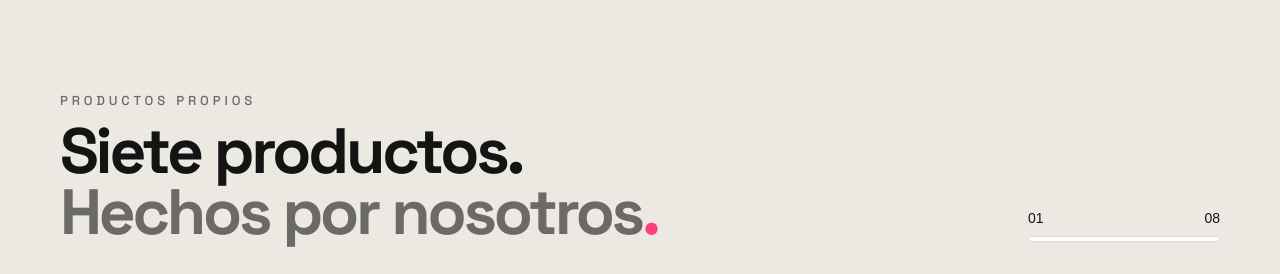
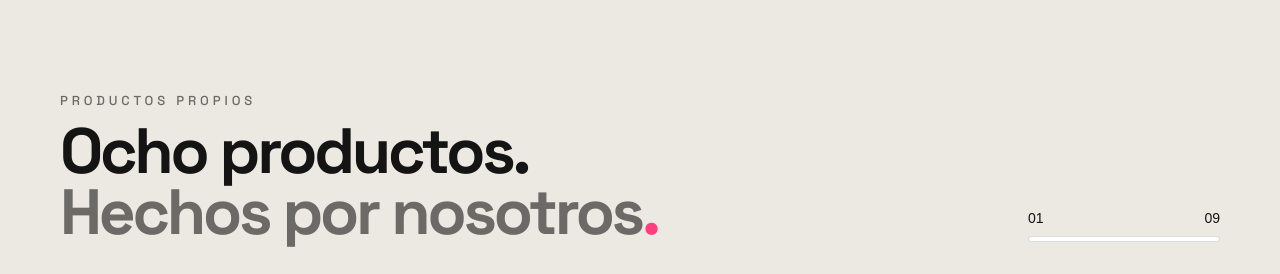
Before and after one commit to MADGRISMAD/hyperion-marketing, a Next.js app: page / in a window 1280 px wide. Shown: the part 3080-3354 px from the top of the page. Built offline with nearby package versions, Linux system fonts and the light colour scheme; no server answers; a web font is replaced by a local one.

Commit message:
Productos: Camión TJ tercero, Grids cuarto y Barbella quinto (ahora son ocho)

```diff
--- a/src/app/layout.js
+++ b/src/app/layout.js
@@ -25,7 +25,7 @@ export const metadata = {
   metadataBase: new URL("https://hyperionmkt.com"),
   title: "Hyperion Software | Sistemas a medida, puntos de venta y automatización",
   description:
-    "10 años creando sistemas a la medida, puntos de venta, automatizaciones y servicio técnico para negocios. Creadores de Mitiendita, Mirestaurante, Internships.gg, Caresia, Grids, BeHive y Camión TJ.",
+    "10 años creando sistemas a la medida, puntos de venta, automatizaciones y servicio técnico para negocios. Creadores de Mitiendita, Caresia, Camión TJ, Grids, Barbella, Mirestaurante, Internships.gg y BeHive.",
   alternates: { canonical: "/" },
   openGraph: {
     title: "Hyperion Software | Sistemas a medida, puntos de venta y automatización",
--- a/src/app/page.js
+++ b/src/app/page.js
@@ -39,6 +39,8 @@ import restauranteWeb from "../../public/productos/mirestaurante-landing.webp"
 import internshipsWeb from "../../public/productos/internships-landing.png"
 import gridsWeb from "../../public/productos/grids-web.jpg"
 import gridsMovil from "../../public/productos/grids-movil.jpg"
+import barbellaWeb from "../../public/productos/barbella-web.jpg"
+import barbellaMovil from "../../public/productos/barbella-movil.jpg"
 import behiveWeb from "../../public/productos/behive-landing.webp"
 import camionWeb from "../../public/productos/camion-web.jpg"
 import camionMovil from "../../public/productos/camion-movil.jpg"
@@ -87,7 +89,7 @@ function Head({ eyebrow, title, text, center = false, light = false, small = fal
 function Numbers() {
   const stats = [
     { n: 10, s: "+", label: "años construyendo software" },
-    { n: 7, s: "", label: "productos propios, diseñados y construidos aquí" },
+    { n: 8, s: "", label: "productos propios, diseñados y construidos aquí" },
     { n: 100, s: "%", label: "desarrollo a la medida, sin plantillas" },
     { n: 1, s: "", label: "equipo que diseña, programa, instala y da soporte" },
   ]
@@ -136,6 +138,44 @@ const products = [
     phone: [caresiaMovil, "Caresia en el celular"],
   },
   {
+    name: "Camión TJ",
+    cat: "Movilidad",
+    bg: "#ffffff",
+    fg: "ink",
+    live: "https://camion.15-235-62-27.sslip.io",
+    tagline: "Cómo llegar en camión, y cuánto te va a costar.",
+    description: "Rutas reales de Tijuana: camiones, taxis de ruta y calafias. Te dice qué tomar, cuánto cuesta cada pasaje y te guía a pie hasta la parada.",
+    features: ["Más de 100 rutas con su trazado real", "Opciones por más barata, más rápida o menos caminar", "Camino a pie a la parada y aviso para bajar"],
+    web: [camionWeb, "Pantallas de búsqueda, opciones y detalle de Camión TJ"],
+    phone: [camionMovil, "Camino a pie a la parada en Camión TJ"],
+  },
+  {
+    name: "Grids",
+    cat: "Tu enlace en cuadros",
+    bg: "#ffffff",
+    fg: "ink",
+    live: "https://miinfo.15-235-62-27.sslip.io",
+    liveLabel: "Grids",
+    tagline: "Tu negocio, armado en cuadritos.",
+    description: "Fotos, WhatsApp, redes, menú y agenda en un solo enlace. Cada cosa en su cuadro, para compartir por WhatsApp.",
+    features: ["WhatsApp, teléfono, correo y hasta 8 enlaces", "Botón para guardar tu contacto", "Agenda opcional con confirmación por correo"],
+    web: [gridsWeb, "Página de inicio de Grids con un grid de ejemplo"],
+    phone: [gridsMovil, "Grids en el celular"],
+  },
+  {
+    name: "Barbella",
+    cat: "Agenda y caja",
+    bg: "#ffffff",
+    fg: "ink",
+    live: "https://miestudio.15-235-62-27.sslip.io",
+    liveLabel: "Barbella",
+    tagline: "Todo tu local, en una sola agenda.",
+    description: "Agenda por persona que no deja empalmar, anticipos y caja para barberías, salones de uñas, pestañas y spas. Hecho en México.",
+    features: ["Agenda por persona, sin citas empalmadas", "Anticipos para apartar el horario", "Caja y comisión de cada quien"],
+    web: [barbellaWeb, "Página de inicio de Barbella con el recorrido de una barbería"],
+    phone: [barbellaMovil, "Barbella en el celular"],
+  },
+  {
     name: "Mirestaurante",
     cat: "Restaurantes",
     bg: "#ffffff",
@@ -156,19 +196,6 @@ const products = [
     web: [internshipsWeb, "Página de inicio de internships.gg"],
   },
   {
-    name: "Grids",
-    cat: "Tu enlace en cuadros",
-    bg: "#ffffff",
-    fg: "ink",
-    live: "https://miinfo.15-235-62-27.sslip.io",
-    liveLabel: "Grids",
-    tagline: "Tu negocio, armado en cuadritos.",
-    description: "Fotos, WhatsApp, redes, menú y agenda en un solo enlace. Cada cosa en su cuadro, para compartir por WhatsApp.",
-    features: ["WhatsApp, teléfono, correo y hasta 8 enlaces", "Botón para guardar tu contacto", "Agenda opcional con confirmación por correo"],
-    web: [gridsWeb, "Página de inicio de Grids con un grid de ejemplo"],
-    phone: [gridsMovil, "Grids en el celular"],
-  },
-  {
     name: "BeHive",
     cat: "Mesa de ayuda",
     bg: "#ffffff",
@@ -177,18 +204,6 @@ const products = [
     description: "Tickets, SLA, centro de ayuda y reportes en una sola herramienta en español, pensada para empresas en México.",
     features: ["Tickets con prioridad, estados y notas internas", "SLA, centro de ayuda y reportes", "Gratis con 1 agente y hasta 10 personas"],
     web: [behiveWeb, "Lista de tickets de BeHive"],
-  },
-  {
-    name: "Camión TJ",
-    cat: "Movilidad",
-    bg: "#ffffff",
-    fg: "ink",
-    live: "https://camion.15-235-62-27.sslip.io",
-    tagline: "Cómo llegar en camión, y cuánto te va a costar.",
-    description: "Rutas reales de Tijuana: camiones, taxis de ruta y calafias. Te dice qué tomar, cuánto cuesta cada pasaje y te guía a pie hasta la parada.",
-    features: ["Más de 100 rutas con su trazado real", "Opciones por más barata, más rápida o menos caminar", "Camino a pie a la parada y aviso para bajar"],
-    web: [camionWeb, "Pantallas de búsqueda, opciones y detalle de Camión TJ"],
-    phone: [camionMovil, "Camino a pie a la parada en Camión TJ"],
   },
 ]
 
@@ -299,13 +314,13 @@ function Products() {
   }
 
   return (
-    <Scene id="productos" mode="pin" onProgress={onProgress} className="relative lg:h-[640vh]">
+    <Scene id="productos" mode="pin" onProgress={onProgress} className="relative lg:h-[720vh]">
       <div ref={sticky} className="overflow-hidden bg-paper-2 py-20 lg:sticky lg:top-0 lg:flex lg:h-screen lg:flex-col lg:py-0 lg:pt-24">
         <div className="container flex items-end justify-between gap-6 lg:pb-8">
           <div>
             <p className="eyebrow text-grey-500">Productos propios</p>
             <h2 className="display mt-3 text-[clamp(2.4rem,5vw,4.4rem)]">
-              Siete productos.
+              Ocho productos.
               <br />
               <span className="text-grey-500">Hechos por nosotros</span>
               <Dot />
@@ -334,10 +349,10 @@ function Products() {
               <Rings className="pointer-events-none absolute -right-32 -bottom-40 h-[520px] w-[520px]" stroke="#f5f4f0" opacity={0.12} />
               <span className="eyebrow relative text-grey-300">0{total} · ¿El tuyo?</span>
               <h3 className="display relative mt-6 text-[clamp(2.6rem,5vw,4.6rem)]">
-                El octavo puede ser <span className="inline-block -rotate-1 rounded-lg bg-pink px-2 text-ink">tu idea</span>
+                El noveno puede ser <span className="inline-block -rotate-1 rounded-lg bg-pink px-2 text-ink">tu idea</span>
                 <Dot />
               </h3>
-              <p className="relative mt-5 max-w-md text-lg text-grey-300">El mismo equipo que construyó estos siete, trabajando en el tuyo.</p>
+              <p className="relative mt-5 max-w-md text-lg text-grey-300">El mismo equipo que construyó estos ocho, trabajando en el tuyo.</p>
               <Link href="#contacto" className="bt bt-pink bt-inv relative mt-9 self-start">
                 Cotizar proyecto <ArrowRight className="h-4 w-4" />
               </Link>
```
Also changed, not shown: public/productos/barbella-movil.jpg (added), public/productos/barbella-web.jpg (added).
